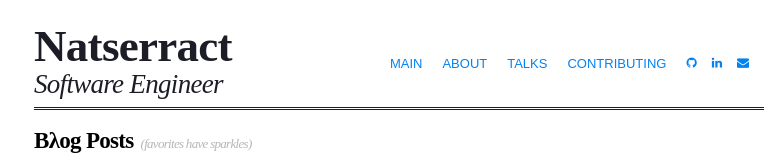
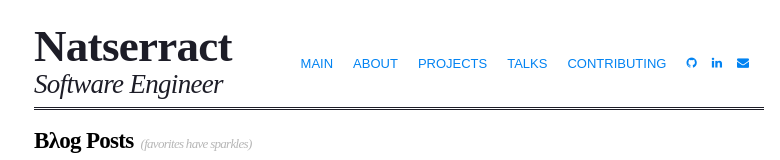
Before and after one commit to Jasmin-neat/next_blog, a Next.js app: page / in a window 1280 px wide. Shown: the top 160 px of the page, without its empty margins (241-1021 px from the left). Built offline with nearby package versions, Linux system fonts and the light colour scheme; a web font is replaced by a local one.

Commit message:
add projects link to site

```diff
--- a/src/components/layout/header/navigation.tsx
+++ b/src/components/layout/header/navigation.tsx
@@ -19,7 +19,7 @@ const NavigationMenu = ({ items }) => {
         items.map((menu) => (
           <li key={generateKey()}>
             <Link href={menu.path}>
-              <a onClick={loadingIndicator}>{menu.name}</a>
+              <a target={menu?.target || '_self'} onClick={menu?.target ? null : loadingIndicator}>{menu.name}</a>
             </Link>
           </li>
         ))}
--- a/src/components/layout/layout.json
+++ b/src/components/layout/layout.json
@@ -9,6 +9,11 @@
       "path": "/about"
     },
     {
+      "name": "Projects",
+      "path": "https://docs.google.com/document/d/13tsa4ked42AbLe7GjR5_05U-Pwizr8-IGGwvnD93Nx8/edit?usp=sharing",
+      "target": "_blank"
+    },
+    {
       "name": "Talks",
       "path": "/talks"
     },
--- a/src/config/blog.config.ts
+++ b/src/config/blog.config.ts
@@ -1,9 +1,9 @@
 export const blogConfig = {
   url: "https://natserract.vercel.app/",
   shortName: "natserract",
-  title: "Natserract. Thoughts and links about everything | Personal Blog",
-  subtitle: "Jarrib walaahizh takun 'arifan.", // longDescription : appears in landing page meta description
-  description: "Thoughts and links about everything | Personal Blog",
+  title: "Natserract. Opinions Are My Own | Personal Blog",
+  subtitle: "Opinions are my own", // longDescription : appears in landing page meta description
+  description: "Opinions are my own | Personal Blog",
   author: "Alfin Surya",
   analytics: "", // put your google analytics code here to add tracking
   shareImage: "https://nextjs-mdx-blog-starter.now.sh/screenshot.png",
--- a/src/pages/_app.tsx
+++ b/src/pages/_app.tsx
@@ -18,7 +18,7 @@ const theme = responsiveFontSizes(
 const HeadDocument = () => (
   <Head>
     <title>
-      Natserract. Thoughts and links about everything | Personal Blog
+      Natserract. Opinions Are My Own | Personal Blog
     </title>
     <link rel="icon" type="image/png" sizes="32x32" href="/favicon-32x32.png" />
     <link rel="icon" type="image/png" sizes="16x16" href="/favicon-16x16.png" />
```
